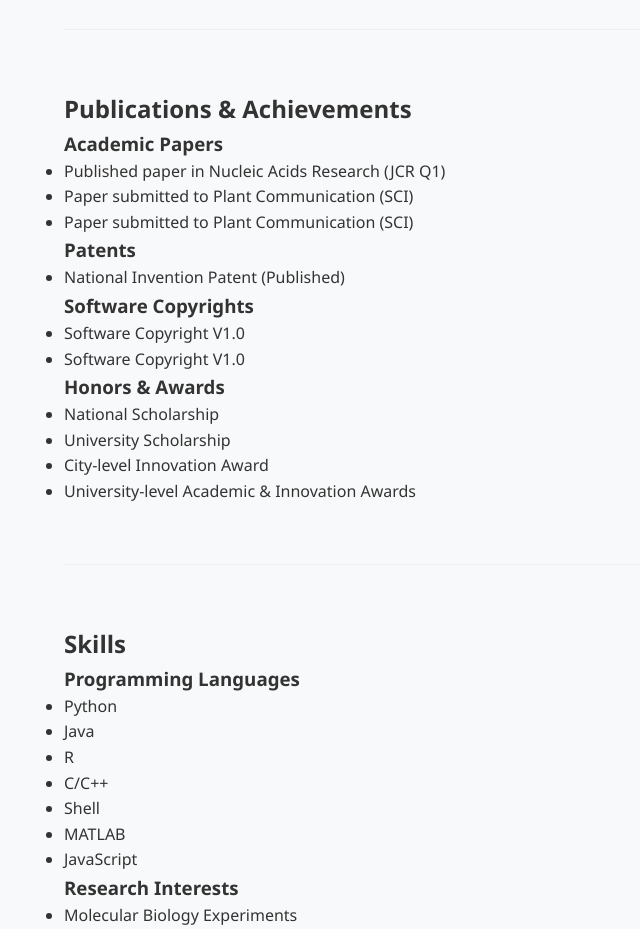
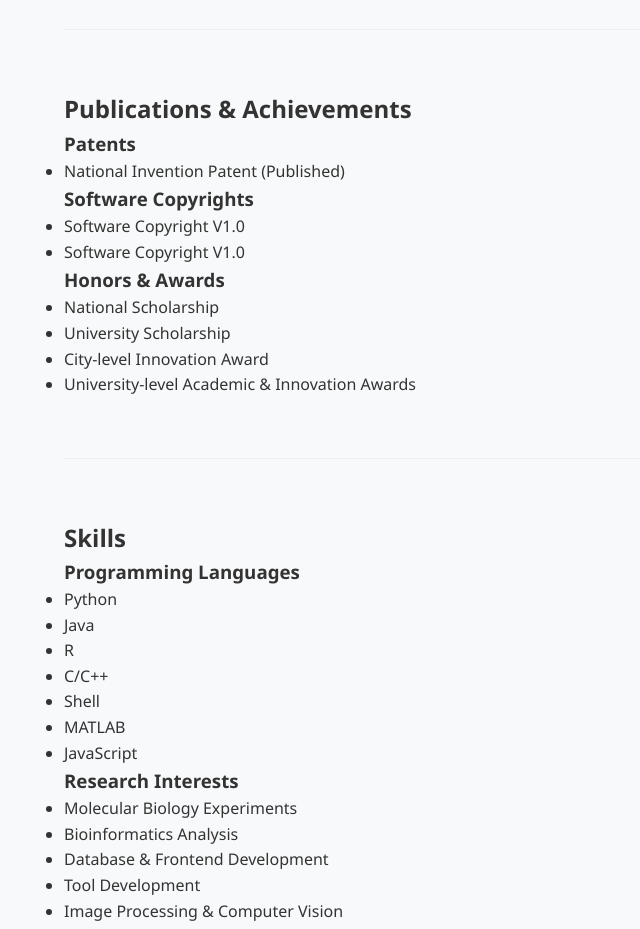
Before and after one commit to yuhong2024/yuhong2024.github.io, a plain HTML site: page index.html in a window 1280 px wide. Shown: the part 1820-2749 px from the top of the page, without its empty margins (0-640 px from the left). Drawn offline with Linux system fonts and the light colour scheme.

Commit message:
Update index.html

```diff
--- a/index.html
+++ b/index.html
@@ -112,14 +112,6 @@
             <h2>Publications & Achievements</h2>
             <div class="publications-container">
                 <div class="publication-category">
-                    <h3>Academic Papers</h3>
-                    <ul>
-                        <li>Published paper in Nucleic Acids Research (JCR Q1)</li>
-                        <li>Paper submitted to Plant Communication (SCI)</li>
-                        <li>Paper submitted to Plant Communication (SCI)</li>
-                    </ul>
-                </div>
-                <div class="publication-category">
                     <h3>Patents</h3>
                     <ul>
                         <li>National Invention Patent (Published)</li>
```
